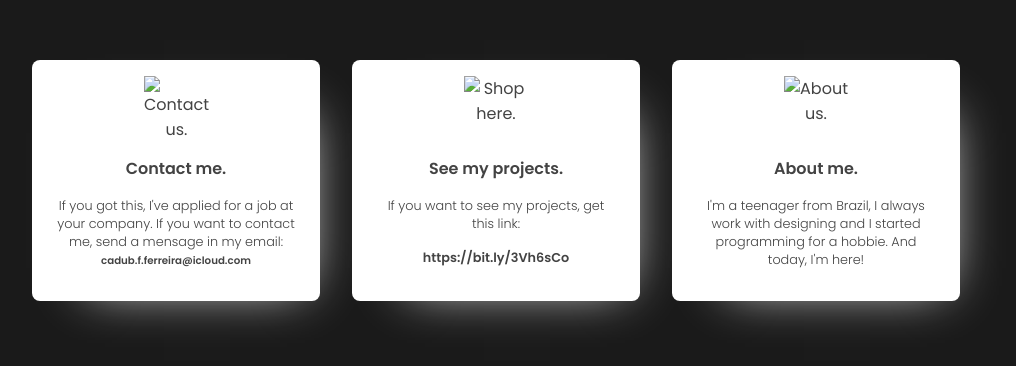
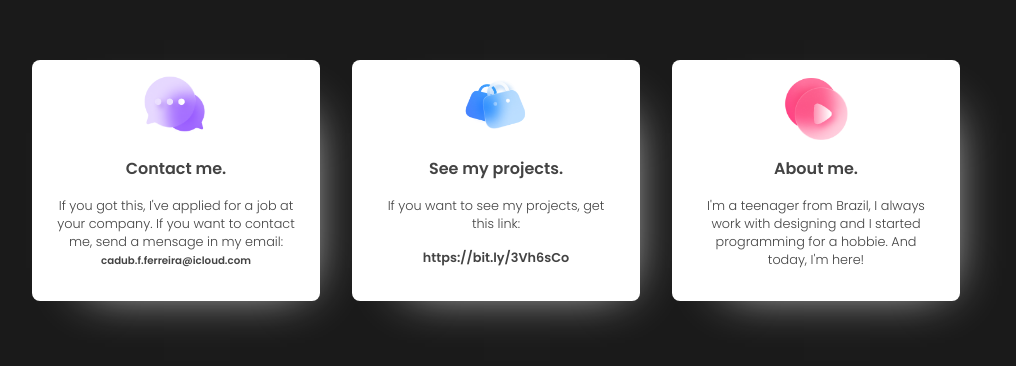
Before and after one commit to ProgramadorAbelhudo/Skills-Cards, a plain HTML site: page index.html in a window 1280 px wide. Shown: the part 220-586 px from the top of the page, without its empty margins (144-1160 px from the left). Drawn offline with Linux system fonts and the light colour scheme.

Commit message:
Update index.html

```diff
--- a/index.html
+++ b/index.html
@@ -13,7 +13,7 @@
     <main class="cards">
         <section class="card contact">
             <div class="icon">
-                <img src="assets/Chat.png" alt="Contact us.">
+                <img src="Chat.png" alt="Contact us.">
             </div>
             <h3>Contact me.</h3>
             <span>If you got this, I've applied for a job at your company. If you want to contact me, send a mensage in my email:
@@ -22,7 +22,7 @@
         </section>
         <section class="card shop">
             <div class="icon">
-                <img src="assets/Bag.png" alt="Shop here.">
+                <img src="Bag.png" alt="Shop here.">
             </div>
             <h3>See my projects.</h3>
             <span>If you want to see my projects, get this link:</span>
@@ -30,7 +30,7 @@
         </section>
         <section class="card about">
             <div class="icon">
-                <img src="assets/Play.png" alt="About us.">
+                <img src="Play.png" alt="About us.">
             </div>
             <h3>About me.</h3>
             <span>I'm a teenager from Brazil, I always work with designing and I started programming for a hobbie. And today, I'm here!</span>
```
